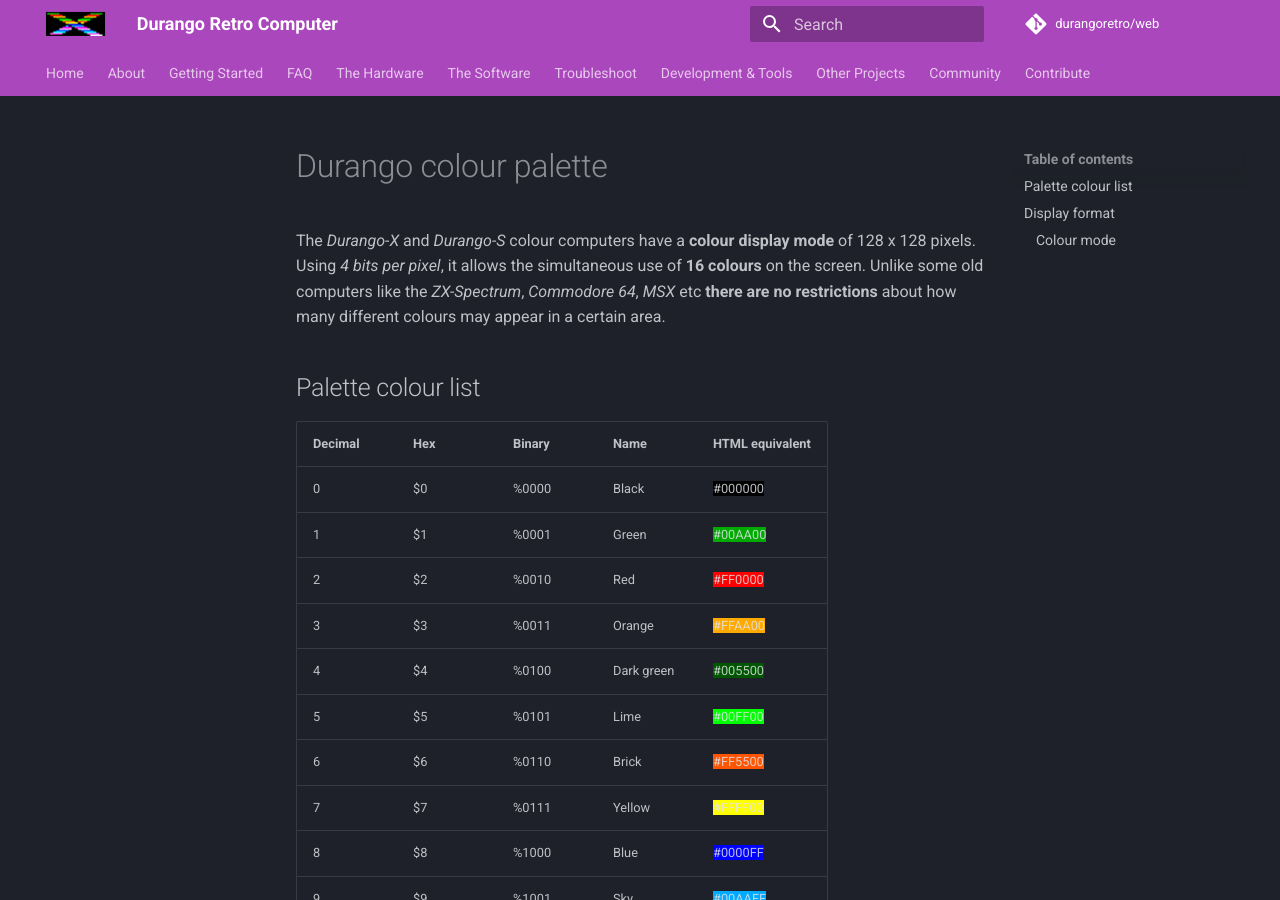
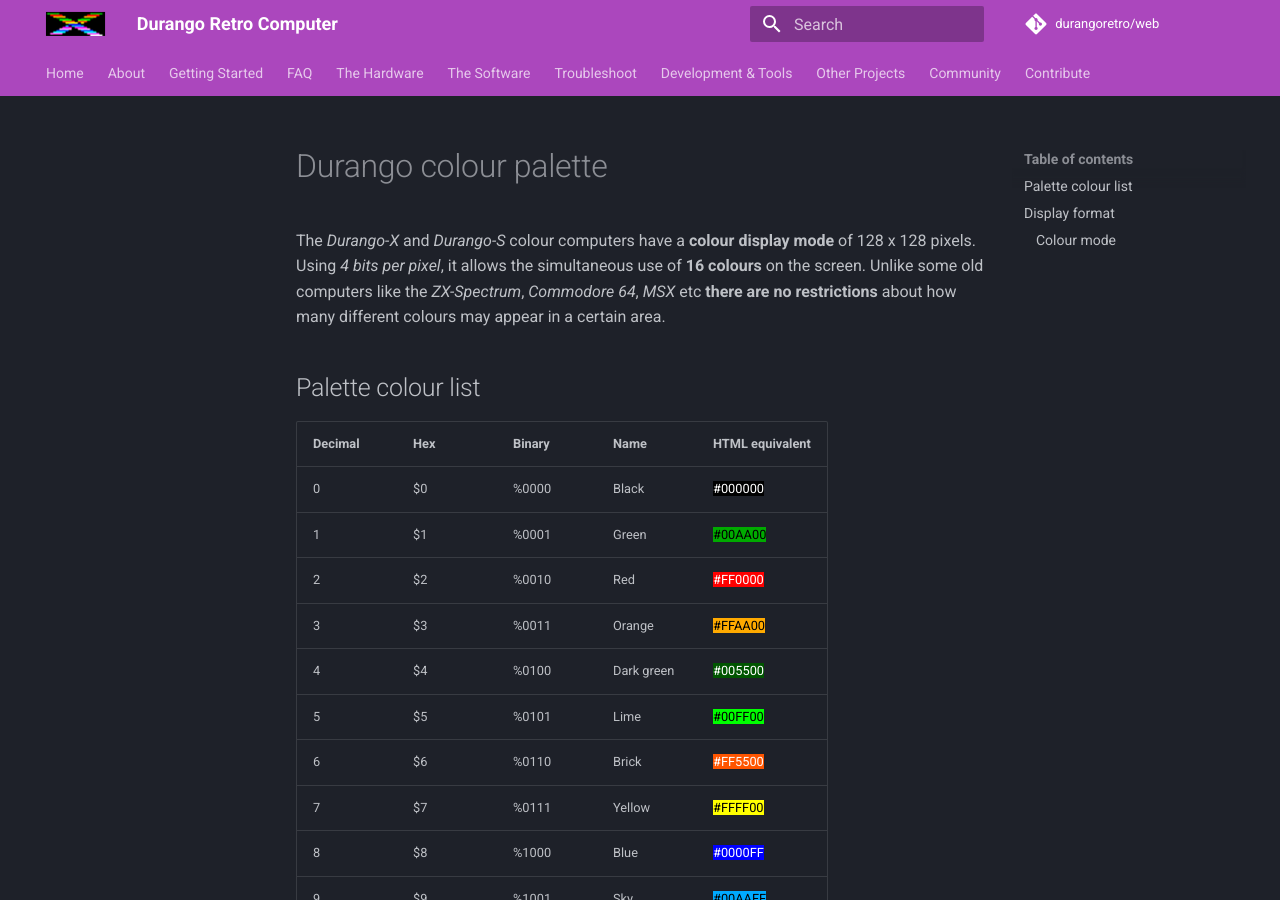
Before and after one commit to durangoretro/web, an MkDocs documentation site: the page built from docs/hardware/palette.md, in a window 1280 px wide and 900 px high. Built offline with MkDocs 1.6.1 and Material for MkDocs 9.7.7, drawn with Linux system fonts in a browser that asks for light colours; comment, search, counter and statistics services are not loaded.

Commit message:
set foreground colours

```diff
--- a/docs/hardware/palette.md
+++ b/docs/hardware/palette.md
@@ -8,22 +8,22 @@
 
 |Decimal|Hex|Binary|Name   |HTML equivalent|
 |-------|---|------|-------|---------------|
-|0      |$0 |%0000 |Black  |<span style="background-color:#000000">\#000000</span>|
-|1      |$1 |%0001 |Green  |<span style="background-color:#00AA00">\#00AA00</span>|
-|2      |$2 |%0010 |Red    |<span style="background-color:#FF0000">\#FF0000</span>|
-|3      |$3 |%0011 |Orange |<span style="background-color:#FFAA00">\#FFAA00</span>|
-|4      |$4 |%0100 |Dark green|<span style="background-color:#005500">\#005500</span>|
-|5      |$5 |%0101 |Lime   |<span style="background-color:#00FF00">\#00FF00</span>|
-|6      |$6 |%0110 |Brick  |<span style="background-color:#FF5500">\#FF5500</span>|
-|7      |$7 |%0111 |Yellow |<span style="background-color:#FFFF00">\#FFFF00</span>|
-|8      |$8 |%1000 |Blue   |<span style="background-color:#0000FF">\#0000FF</span>|
-|9      |$9 |%1001 |Sky    |<span style="background-color:#00AAFF">\#00AAFF</span>|
-|10     |$A |%1010 |Magenta|<span style="background-color:#FF00FF">\#FF00FF</span>|
-|11     |$B |%1011 |Pink   |<span style="background-color:#FFAAFF">\#FFAAFF</span>|
-|12     |$C |%1100 |Azur   |<span style="background-color:#0055FF">\#0055FF</span>|
-|13     |$D |%1101 |Cyan   |<span style="background-color:#00FFFF">\#00FFFF</span>|
-|14     |$E |%1110 |Fuchsia|<span style="background-color:#FF55FF">\#FF55FF</span>|
-|15     |$F |%1111 |White  |<span style="background-color:#FFFFFF">\#FFFFFF</span>|
+|0      |$0 |%0000 |Black  |<span style="background-color:#000000;color:white">\#000000</span>|
+|1      |$1 |%0001 |Green  |<span style="background-color:#00AA00;color:black">\#00AA00</span>|
+|2      |$2 |%0010 |Red    |<span style="background-color:#FF0000;color:white">\#FF0000</span>|
+|3      |$3 |%0011 |Orange |<span style="background-color:#FFAA00;color:black">\#FFAA00</span>|
+|4      |$4 |%0100 |Dark green|<span style="background-color:#005500;color:white">\#005500</span>|
+|5      |$5 |%0101 |Lime   |<span style="background-color:#00FF00;color:black">\#00FF00</span>|
+|6      |$6 |%0110 |Brick  |<span style="background-color:#FF5500;color:white">\#FF5500</span>|
+|7      |$7 |%0111 |Yellow |<span style="background-color:#FFFF00;color:black">\#FFFF00</span>|
+|8      |$8 |%1000 |Blue   |<span style="background-color:#0000FF;color:white">\#0000FF</span>|
+|9      |$9 |%1001 |Sky    |<span style="background-color:#00AAFF;color:black">\#00AAFF</span>|
+|10     |$A |%1010 |Magenta|<span style="background-color:#FF00FF;color:white">\#FF00FF</span>|
+|11     |$B |%1011 |Pink   |<span style="background-color:#FFAAFF;color:black">\#FFAAFF</span>|
+|12     |$C |%1100 |Azur   |<span style="background-color:#0055FF;color:white">\#0055FF</span>|
+|13     |$D |%1101 |Cyan   |<span style="background-color:#00FFFF;color:black">\#00FFFF</span>|
+|14     |$E |%1110 |Fuchsia|<span style="background-color:#FF55FF;color:white">\#FF55FF</span>|
+|15     |$F |%1111 |White  |<span style="background-color:#FFFFFF;color:black">\#FFFFFF</span>|
 
 ## Display format
 
```
